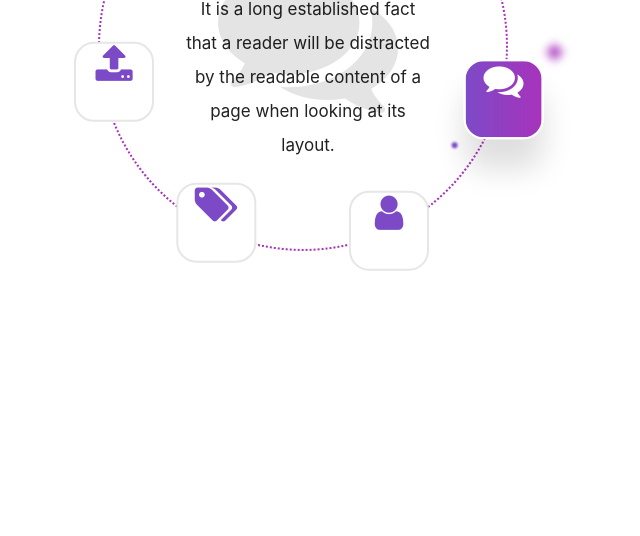
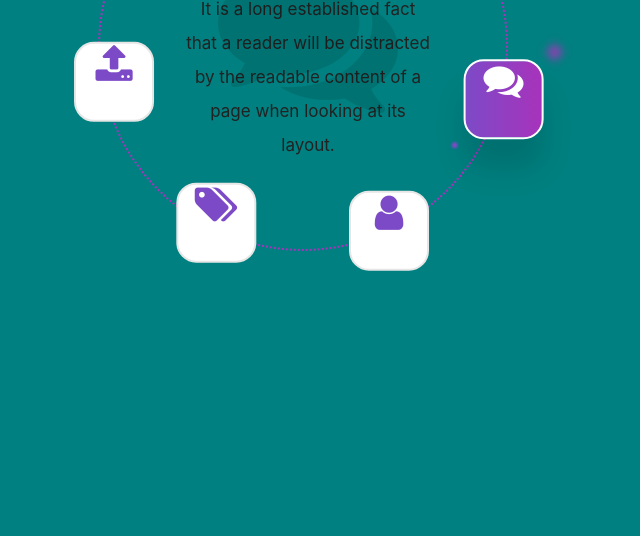
Before and after one commit to wilmercity93/Circulo-Informativo, a plain HTML site: page index.html in a window 1280 px wide. Shown: the part 264-800 px from the top of the page, without its empty margins (332-972 px from the left). Drawn offline with nearby package versions, Linux system fonts and the light colour scheme.

Commit message:
Septimo commit3

```diff
--- a/index.html
+++ b/index.html
@@ -49,7 +49,7 @@
         });
     </script>
 </head>
-<body>
+<body style="background: teal;">
     <link rel="stylesheet" href="https://cdnjs.cloudflare.com/ajax/libs/font-awesome/4.7.0/css/font-awesome.min.css">
 <section class="iq-features">
             <div class="container">
```
